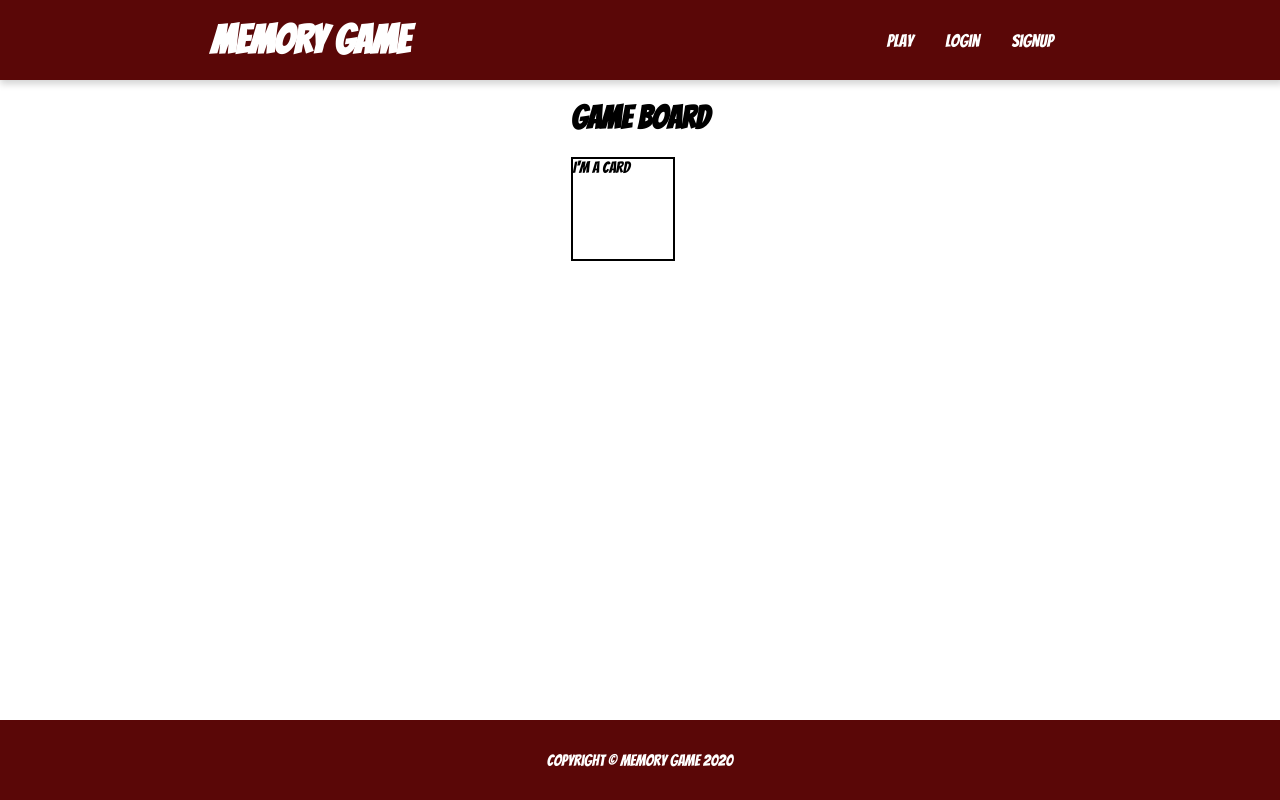
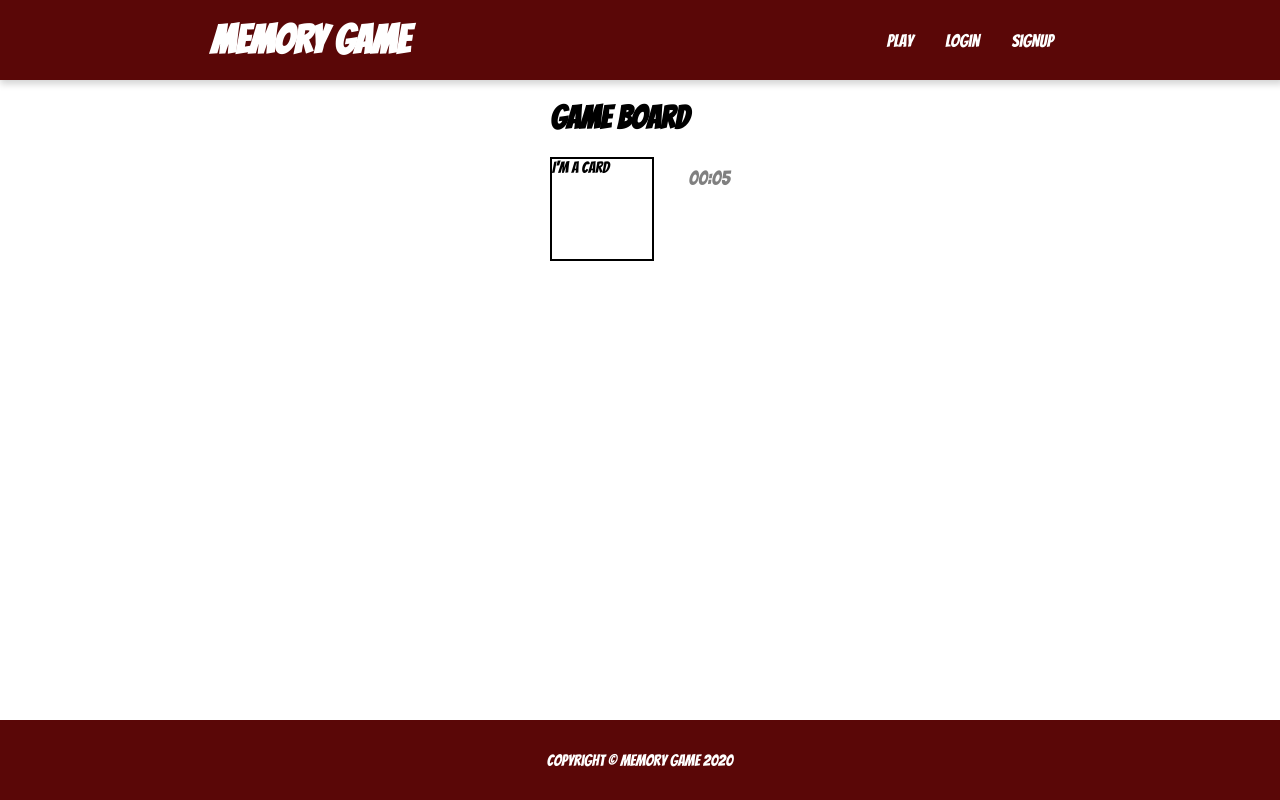
Before and after one commit to pastrychefgamer/react-memory-game, a React (Create React App) app in the folder react-memory-game/: page /game in a window 1280 px wide. Built offline with nearby package versions, Linux system fonts and the light colour scheme; no server answers.

Commit message:
integrated fully functional timer

```diff
--- a/react-memory-game/src/App.js
+++ b/react-memory-game/src/App.js
@@ -1,20 +1,23 @@
 import React, { Component } from 'react';
 import { Switch, Route } from 'react-router-dom';
-
 import Navbar from './components/Navbar/Navbar';
 import Footer from './components/Footer/Footer';
-
 import Home from './pages/Home/Home';
 import Login from './pages/Login/Login';
 import Signup from './pages/Signup/Signup';
-
 import './App.css';
 import userService from './utils/userService';
 import GamePage from './pages/GamePage/GamePage';
 
 class App extends Component {
   state = {
-    user: userService.getUser()
+    user: userService.getUser(),
+    elapsedTime: 0,
+    isTiming: true
+  }
+
+  handleTimerUpdate = () => {
+    this.setState((curState) => ({elapsedTime: ++curState.elapsedTime}));
   }
 
   handleSignupOrLogin = () => {
@@ -36,7 +39,11 @@ class App extends Component {
               <Home />
             }/>
             <Route exact path="/game" render={props =>
-              <GamePage />
+              <GamePage
+              elapsedTime={this.state.elapsedTime}
+              isTiming={this.state.isTiming}
+              handleTimerUpdate={this.handleTimerUpdate}
+              />
             }/>
             <Route exact path="/login" render={props =>
             <Login
--- a/react-memory-game/src/pages/GamePage/GamePage.jsx
+++ b/react-memory-game/src/pages/GamePage/GamePage.jsx
@@ -1,11 +1,17 @@
 import React from 'react';
 import GameBoard from '../.././components/Gameboard/GameBoard';
+import GameTimer from '../../components/GameTimer/GameTimer';
 import styles from './GamePage.module.css';
 
 const GamePage = (props) => {
     return (
         <main className={styles.main}>
             <GameBoard />
+            <GameTimer
+                elapsedTime={props.elapsedTime}
+                handleTimerUpdate={props.handleTimerUpdate}
+                isTiming={props.isTiming}
+            />
         </main>
     )
 }
```
